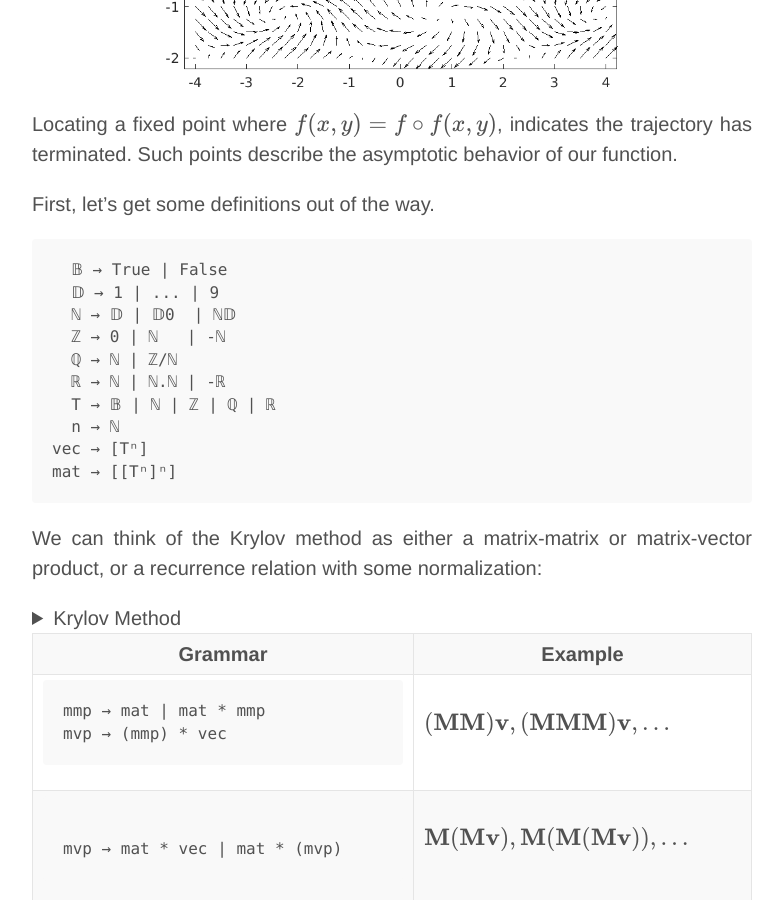
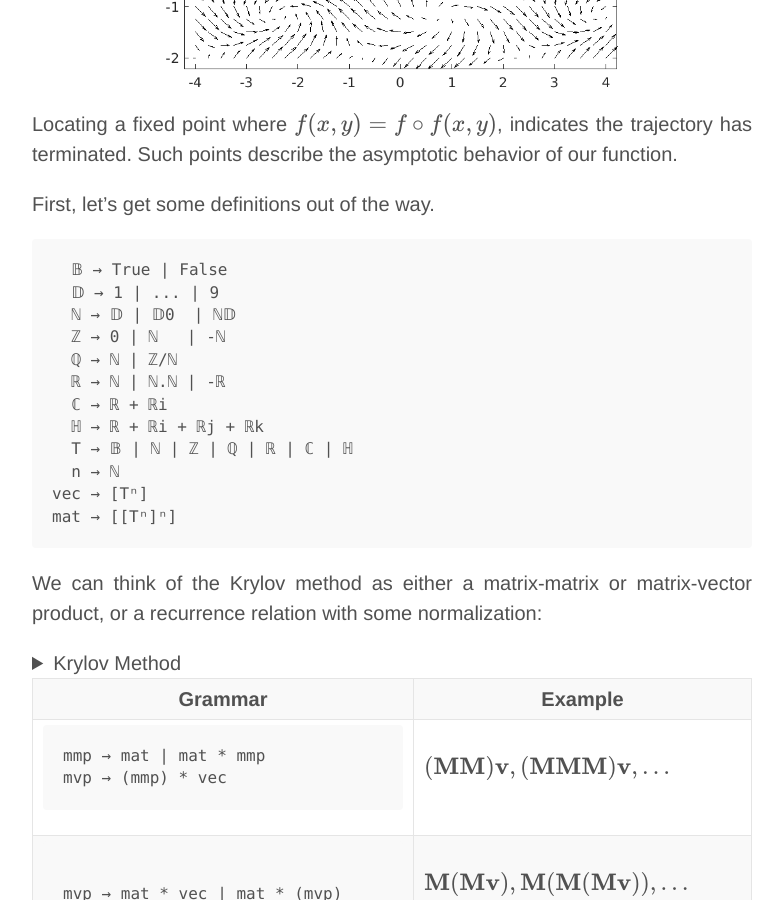
Before and after one commit to breandan/breandan.github.io, a Jekyll site: the page built from _posts/2020-06-30-graph-computation.md, in a window 1280 px wide and 900 px high, scrolled down 26520 px. Shown: the whole window, without its empty margins (248-1031 px from the left). Built offline with Jekyll 4.4.1, drawn with Linux system fonts in a browser that asks for light colours; nearby versions of some CDN libraries; some web fonts are replaced; formulas are drawn with MathJax 3; comment, search, counter and statistics services are not loaded.

Commit message:
add complex numbers and quaternions

```diff
--- a/_posts/2020-06-30-graph-computation.md
+++ b/_posts/2020-06-30-graph-computation.md
@@ -615,7 +615,9 @@ First, let's get some definitions out of the way.
   ℤ → 0 | ℕ   | -ℕ
   ℚ → ℕ | ℤ/ℕ
   ℝ → ℕ | ℕ.ℕ | -ℝ
-  T → 𝔹 | ℕ | ℤ | ℚ | ℝ
+  ℂ → ℝ + ℝi
+  ℍ → ℝ + ℝi + ℝj + ℝk
+  T → 𝔹 | ℕ | ℤ | ℚ | ℝ | ℂ | ℍ
   n → ℕ
 vec → [Tⁿ]
 mat → [[Tⁿ]ⁿ]
```
